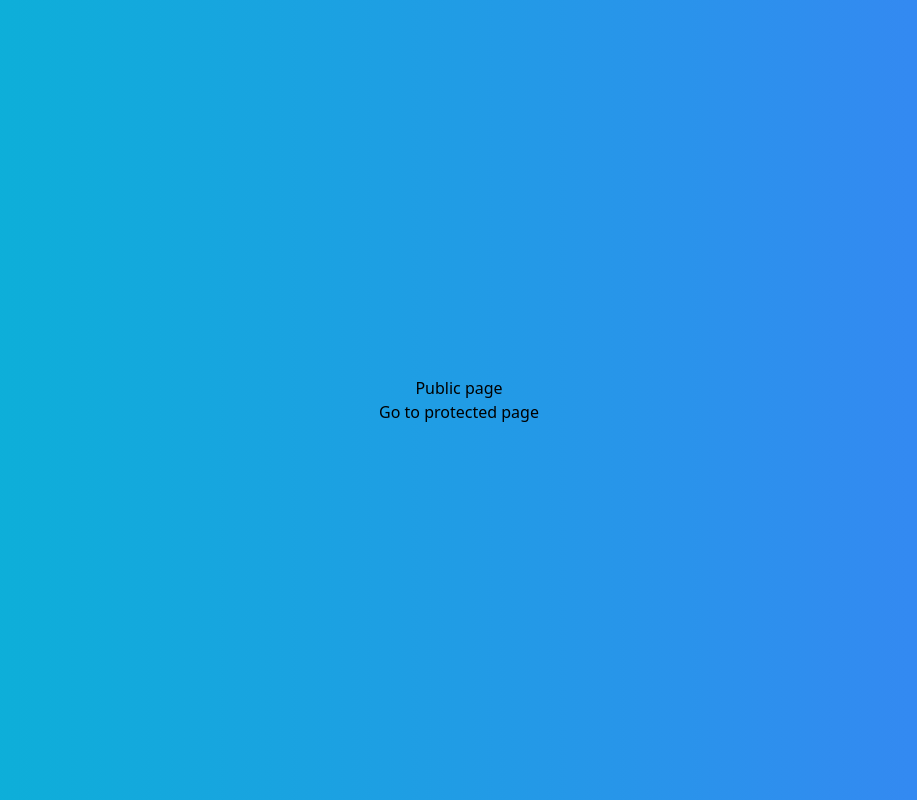
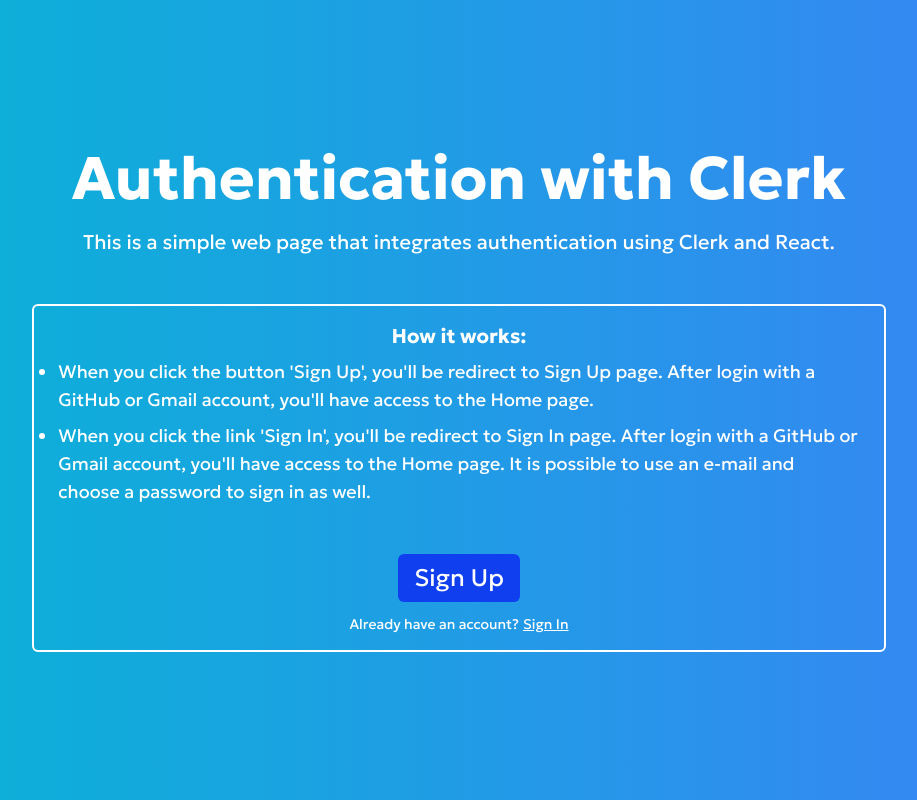
Before and after one commit to vivianebresolin/authentication-with-clerk, a React (Vite) app: page / in a window 1280 px wide. Shown: the whole page, without its empty margins (181-1098 px from the left). Built offline with nearby package versions, Linux system fonts and the light colour scheme; no server answers.

Commit message:
Improve Initial page

```diff
--- /dev/null
+++ b/src/components/AppParagraph/index.tsx
@@ -0,0 +1,10 @@
+interface AppParagraphProps {
+  children: React.ReactNode;
+  otherCss?: string;
+}
+
+export default function AppParagraph({children, otherCss}: AppParagraphProps) {
+  return(
+    <p className={`text-center ${otherCss}`}>{children}</p>
+  )
+}
--- a/src/components/pages/initial/index.tsx
+++ b/src/components/pages/initial/index.tsx
@@ -1,10 +1,32 @@
+import { Link } from "react-router-dom";
 import Wrapper from "../../wrapper";
+import AppParagraph from "../../AppParagraph";
 
 export default function Initial() {
   return (
     <Wrapper>
-      <h1>Public page</h1>
-      <a href="/home">Go to protected page</a>
+      <div className="w-5/6 lg:w-3/4 xl:w-2/3 mx-auto">
+        <h1 className="text-5xl lg:text-6xl font-bold text-center mb-5">Authentication with Clerk</h1>
+        <AppParagraph otherCss="text-lg lg:text-xl">This is a simple web page that integrates authentication using Clerk and React.</AppParagraph>
+        <div className="mt-10 md:mt-12 border-2 border-white rounded-md py-4 px-6">
+          <AppParagraph otherCss="font-bold text-xl">How it works:</AppParagraph>
+          <ul className="list-disc text-lg mt-2">
+            <li>When you click the button 'Sign Up', you'll be redirect to Sign Up page. After login with a GitHub or Gmail account, you'll have access to the Home page.</li>
+            <li className="mt-2">When you click the link 'Sign In', you'll be redirect to Sign In page. After login with a GitHub or Gmail account, you'll have access to the Home page. It is possible to use an e-mail and choose a password to sign in as well.</li>
+          </ul>
+          <div className="flex flex-col items-center">
+            <Link to="/sign-up">
+              <button className="bg-[#103FEF] py-2 px-4 mt-12 rounded-md text-2xl">Sign Up</button>
+            </Link>
+              <p className="mt-3 text-sm">
+                Already have an account?
+                <Link to="/sign-in">
+                  <a className="ml-1 underline">Sign In</a>
+                </Link>
+              </p>
+          </div>
+        </div>
+      </div>
     </Wrapper>
   );
 }
--- a/src/index.css
+++ b/src/index.css
@@ -1,3 +1,14 @@
+@import url('https://fonts.googleapis.com/css2?family=Geologica:wght@400;500;600;700&display=swap');
 @tailwind base;
 @tailwind components;
 @tailwind utilities;
+
+@layer base {
+  html {
+    font-family: 'Geologica', sans-serif;
+  }
+}
+
+body {
+  color: white;
+}
```
